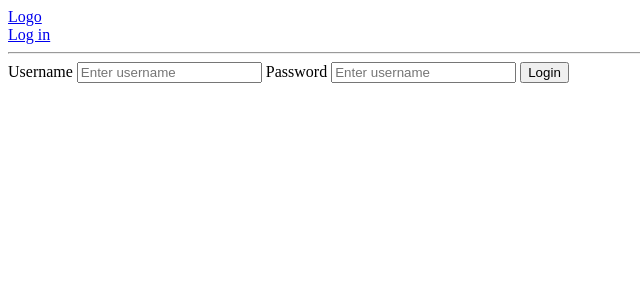
After one commit to Sameradel11/django-Studybud, a Django app: page /login in a window 1280 px wide. The commit adds this page. Shown: the top 300 px of the page, without its empty margins (0-640 px from the left). Run offline with Django 4.2, Linux system fonts and the light colour scheme.

Commit message:
check user logged in

```diff
--- /dev/null
+++ b/base/templates/base/login_register.html
@@ -0,0 +1,25 @@
+{% extends 'main.html' %}
+{% block content %}
+<div>
+    <form method="POST">
+        {% csrf_token %}
+        <label> Username</label>
+        <input type="text" name="username" placeholder="Enter username"/>
+
+        <label> Password</label>
+        <input type="password" name="password" placeholder="Enter username"/>
+        <input type="submit" value="Login"/>
+
+    </form>
+        {% if messages %}
+    <ul class="messages">
+        {% for message in messages %}
+        <li{% if message.tags %} class="{{ message.tags }}"{% endif %}>{{ message }}</li>
+        {% endfor %}
+    </ul>
+    {% endif %}
+</div>
+
+
+
+{% endblock %}
--- a/base/urls.py
+++ b/base/urls.py
@@ -10,7 +10,12 @@ urlpatterns = [
 
     path('room_form',views.createroom , name="room_form"),
 
+    path('login',views.loginpage,name='login'),
+
+    path('logout',views.logoutpage,name='logout'),
+
     path('room_update/<str:pk>',views.updateroom , name="room_update"),
+
     path('room_delete/<str:pk>',views.deleteroom , name="room_delete"),
 
 
--- a/base/views.py
+++ b/base/views.py
@@ -1,32 +1,39 @@
 from django.shortcuts import render,redirect
-
+from django.contrib.auth.models import User
+from django.contrib.auth import authenticate,login,logout
+from django.contrib.auth.decorators import login_required
 from django.http import HttpResponse
-
-from .models import Room
-
+from django.db.models import Q
+from .models import Room,Topic
+from django.contrib import messages
 from .forms import RoomForm
 
 
 
 # Create your views here.
+# def topic(request):
+#     topics=Topic.objects.all()
+#     context={"topics":topics}
+#     print(context)
+#     return render(request,'base/home.html',context)
 
 def home(request):
-
-    rooms=Room.objects.all()
-
-    context={'rooms':rooms}
-
+    q=request.GET.get('q') if request.GET.get('q')!= None else ''
+    rooms=Room.objects.filter(
+    Q(topic__name__icontains=q)|
+    Q(description__icontains=q)|
+    Q(name__icontains=q))
+    topics=Topic.objects.all()
+    context={'rooms':rooms,'topics':topics,'roomcount':len(rooms)}
     return render(request,'base/home.html',context)
 
 
 def room(request,pk):
-
     requestedroom=Room.objects.get(id=pk)
-
     currentroom={'requestedroom':requestedroom}
-
     return render(request,'base/room.html',currentroom)
 
+@login_required(login_url='login')
 def createroom(request):
     if request.method=="POST":
         form =RoomForm(request.POST)
@@ -59,3 +66,27 @@ def deleteroom(request,pk):
         return redirect('home')
     context={'room':room}
     return render(request,'base/delete.html',context)
+
+def loginpage(request):
+    if request.method=="POST":
+        username=request.POST.get('username')
+        password=request.POST.get('password')
+        try:
+            user=User.objects.get(username=username)
+            print(username)
+            print(password)
+            user=authenticate(request,username=username,password=password)
+            if user is not None:
+                login(request,user)
+                return redirect('home')
+            else :
+                messages.error(request, "There is a problem")
+        except:
+            messages.error(request, "User not exist")
+            print("Except")
+
+    return render(request,'base/login_register.html')
+
+def logoutpage(request):
+    logout(request)
+    return redirect('home')
--- a/templates/nav.html
+++ b/templates/nav.html
@@ -1,3 +1,11 @@
 <a href="/"> Logo </a>
+<div>
 
+    {% if request.user.is_authenticated %}
+    <a href="{% url 'logout' %}" >Log Out</a>
+    {% else %}
+    <a href="{% url 'login' %}"  >Log in</a>
+    {% endif %}
+
+</div>
 <hr>
```
Also changed, not shown: base/templates/base/home.html (+29 -8 lines), db.sqlite3.
